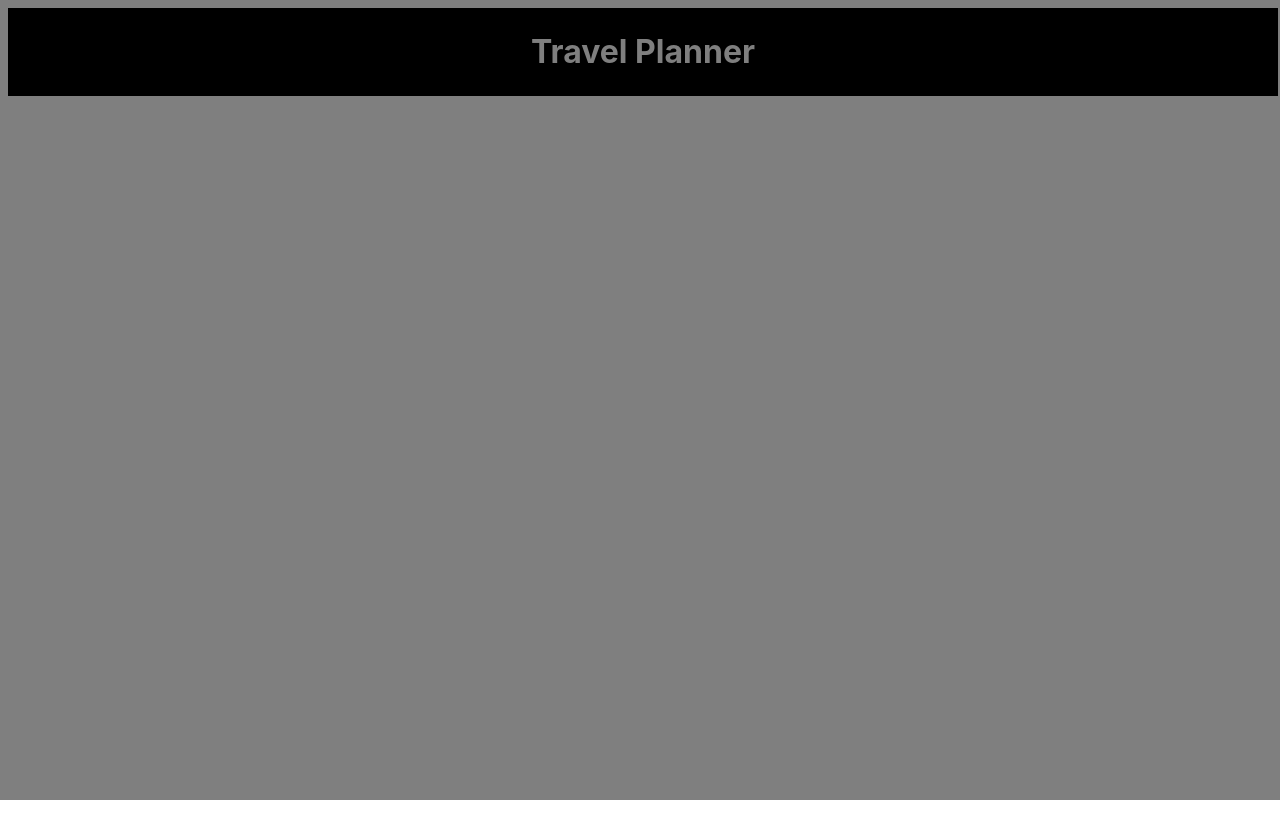
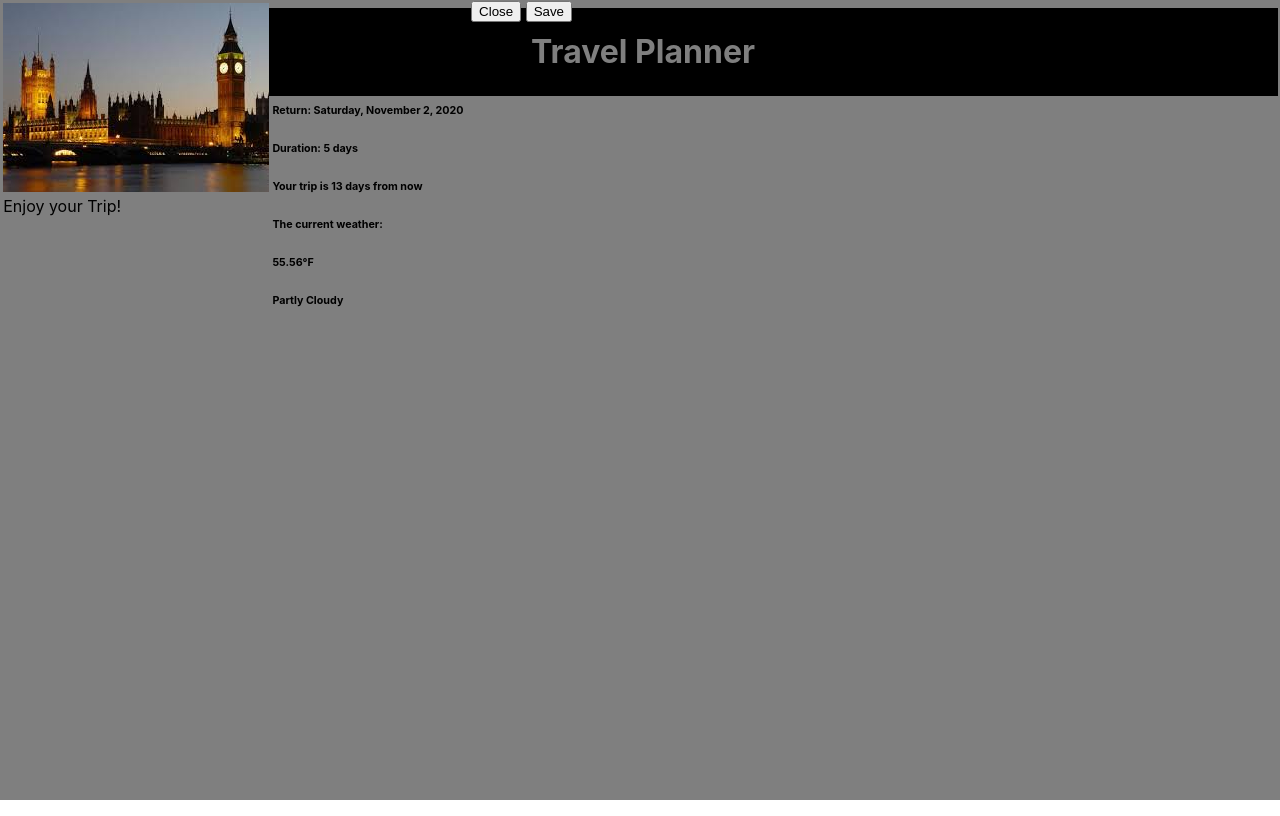
Before and after one commit to Zamio77/Travel-App, a website built with webpack: page src/client/views/index.html in a window 1280 px wide. Both pictures are taken after typing "Sample", "2020-01-15", "2020-01-15" into the empty fields and a click on the input "Submit". Built offline with nearby package versions, Linux system fonts and the light colour scheme; a web font is replaced by a local one.

Commit message:
Updating Styling
Updating Styling

```diff
--- a/package.json
+++ b/package.json
@@ -16,6 +16,7 @@
     "cors": "^2.8.5",
     "dotenv": "^8.2.0",
     "express": "^4.17.1",
+    "node-fetch": "^2.6.0",
     "webpack": "^4.43.0",
     "webpack-cli": "^3.3.12"
   },
--- a/src/client/index.js
+++ b/src/client/index.js
@@ -5,7 +5,7 @@ import londonSkyline from './media/londonSkyline.jpg'
 import {testEvent} from './js/app'
 import {testEventClose} from './js/app'
 import {postData} from './js/helperFunction'
-import {getGeoNames} from './js/helperFunction'
+import {getData} from './js/helperFunction'
 
 document.getElementById('input-submit').addEventListener("click", testEvent);
 document.getElementById('trip-results').addEventListener("click", testEventClose);
@@ -14,5 +14,6 @@ export {
     londonSkyline,
     testEvent,
     testEventClose,
-    postData
+    postData,
+    getData
 }
--- a/src/client/js/app.js
+++ b/src/client/js/app.js
@@ -1,3 +1,5 @@
+// Global functions
+
 /* Global Variables */
 const destination = document.getElementById('input-destination').value;
 const departDate = document.getElementById('input-date').value;
@@ -13,7 +15,9 @@ const tripResults = document.getElementById('trip-results');
 export const testEvent = () => {
   travelCard.style.display = 'none';
   tripResults.style.display = 'flex';
-  Client.postData('http://localhost:8000/geonames', {location: destination})
+  Client.postData('http://localhost:8000/geonames', {location: destination}).Client.getData('http://localhost:8000/all').then((data) => {
+    console.log(data)
+  })
 }
 
 export const testEventClose = () => {
--- a/src/client/js/helperFunction.js
+++ b/src/client/js/helperFunction.js
@@ -17,7 +17,7 @@ export const postData = async ( url='', data={})=>{
       }
 }
 
-export const getGeoNames = async (url) => {
+export const getData = async (url) => {
   const response = await fetch(url);
   try {
     const data = await response.json();
--- a/src/client/views/index.html
+++ b/src/client/views/index.html
@@ -15,7 +15,7 @@
     <main>
     <section id="travel-card" class="travel-card">
       <figure>
-        <img class="travel-img" src="../media/Big_Ben.jpg" alt="London Skyline">
+        <img class="travel-img" src="../media/Big_Ben.jpg" alt="Big Ben">
         <figcaption class='fig-caption'>Choose your destination!</figcaption>
       </figure>
       <div class="travel-entry">
@@ -33,7 +33,24 @@
       </div>
     </section>
     <section id="trip-results" class='trip-results overlay'>
-      <div class="travel-results"></div>
+        <figure>
+          <img class="results-image" src="../media/londonSkyline.jpg" alt='London Skyline'>
+          <figcaption class="">Enjoy your Trip!</figcaption>
+        </figure>
+        <div class="results-entry">
+          <h4>Trip to: Paris, France</h4>
+          <h6>Departure: Monday, October, 28 2020</h6>
+          <h6>Return: Saturday, November 2, 2020</h6>
+          <h6>Duration: 5 days</h6>
+          <h6>Your trip is 13 days from now</h6>
+          <h6>The current weather:</h6>
+          <h6>55.56°F</h6>
+          <h6>Partly Cloudy</h6>
+        </div>
+        <div class='results-footer'>
+          <button type="button">Close</button>
+          <button type="button">Save</button>
+        </div>
     </section>
     </main>
 
```
Also changed, not shown: src/server/server.js (+9 -3 lines), 2 other files.
